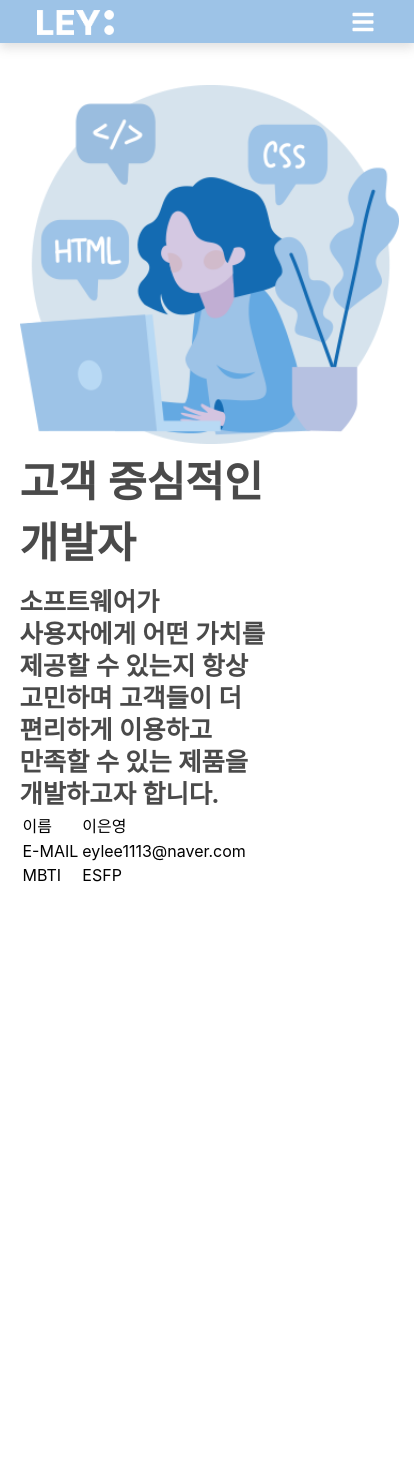
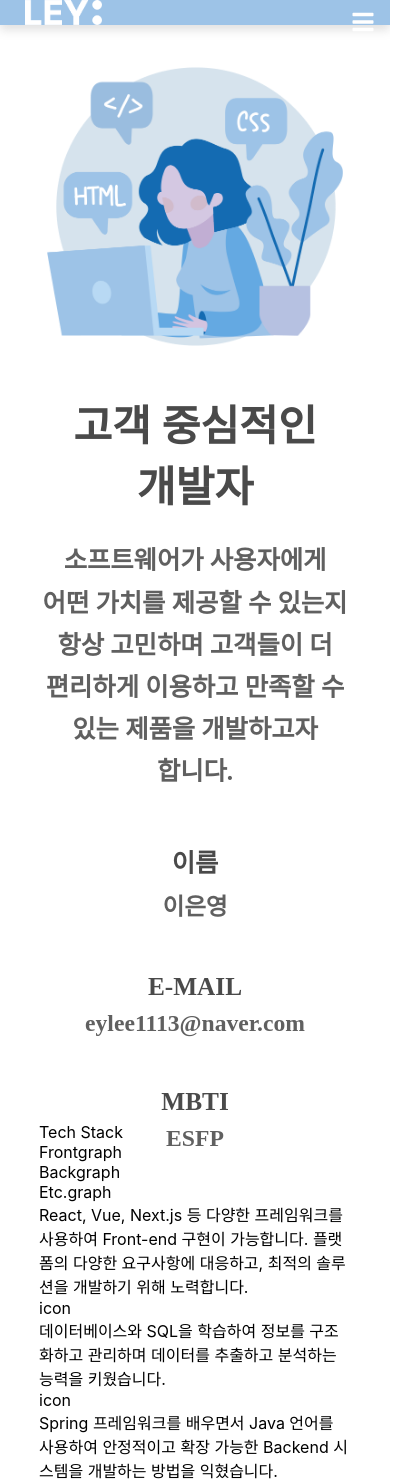
Before and after one commit to eunyeong1113/portfolio, a React (Create React App) app: page / in a window 390 px wide. Shown: the whole page, 414 px wide, since content can reach past the window. Before the commit the page ends 930 px from the top, so only its background shows below. Built offline with nearby package versions, Linux system fonts and the light colour scheme.

Commit message:
[#3] Modify: 모바일 환경 화면 구성 및 요소 배치 변경

```diff
--- a/public/index.html
+++ b/public/index.html
@@ -7,12 +7,12 @@
     <meta name="theme-color" content="#000000" />
     <meta
       name="description"
-      content="Web site created using create-react-app"
+      content="Web site created using create-react-"
     />
-    <link rel="apple-touch-icon" href="%PUBLIC_URL%/logo192.png" />
+    <link rel="le-touch-icon" href="%PUBLIC_URL%/logo192.png" />
     <!--
-      manifest.json provides metadata used when your web app is installed on a
-      user's mobile device or desktop. See https://developers.google.com/web/fundamentals/web-app-manifest/
+      manifest.json provides metadata used when your web  is installed on a
+      user's mobile device or desktop. See https://developers.google.com/web/fundamentals/web--manifest/
     -->
     <link rel="manifest" href="%PUBLIC_URL%/manifest.json" />
     <!--
@@ -24,10 +24,10 @@
       work correctly both with client-side routing and a non-root public URL.
       Learn how to configure a non-root public URL by running `npm run build`.
     -->
-    <title>React App</title>
+    <title>LEY Portfolio</title>
   </head>
   <body>
-    <noscript>You need to enable JavaScript to run this app.</noscript>
+    <noscript>You need to enable JavaScript to run this .</noscript>
     <div id="root"></div>
     <!--
       This HTML file is a template.
--- a/src/App.tsx
+++ b/src/App.tsx
@@ -36,7 +36,6 @@ const App = () =>{
 };
 export default App;
 const wrapper=css`
-  height:auto;
-	min-height: calc(100vh - 100px);
-  // position: relative;
+  height: 100vh;
+  width:100vw;
 `;
--- a/src/components/Home/aboutMe.tsx
+++ b/src/components/Home/aboutMe.tsx
@@ -17,31 +17,33 @@ const AboutME = () => {
                     만족할 수 있는 제품을 개발하고자 합니다.
                 </div>
             </div>
-            <div>
-                <table>
-                    <tr>
-                        <td>이름</td>
-                        <td>이은영</td>
-                    </tr>
-                    <tr>
-                        <td>E-MAIL</td>
-                        <td>eylee1113@naver.com</td>
-                    </tr>
-                    <tr>
-                        <td>MBTI</td>
-                        <td>ESFP</td>
-                    </tr>
-                </table>
+            <div css={table}>
+                <ul css={ul}>
+                    <li css={th}>이름</li>
+                    <li css={td}>이은영</li>
+                </ul>
+                <ul css={ul}>
+                    <li css={th}>E-MAIL</li>
+                    <li css={td}>eylee1113@naver.com</li>
+                </ul>
+                <ul css={ul}>
+                    <li css={th}>MBTI</li>
+                    <li css={td}>ESFP</li>
+                </ul>
             </div>
         </div>
     );
 }
 export default AboutME;
 const back = css`
-padding: 13vh 12vw 5vh;
-@media screen and (max-width: 768px) {
-        // width:100vh;
-        padding: 5vh 5vw;
+    height:70vh;
+    padding: 13vh 5vh;
+    @media screen and (max-width: 768px) {
+        margin-top:5vh;
+        margin-bottom:5vh;
+        padding:0vh 0vh;
+        height:120vh;
+
     }
 `;
 const img=css`
@@ -54,25 +56,79 @@ const img=css`
     }
 `;
 const size=css`
-    width:50vh;
     @media screen and (max-width: 768px) {
-        width:45vh;
+        width:35vh;
     }
 `;
 const text=css`
+    padding-top: 5vh;
     // float:left;
-    width:65vw;
+    width:32vw;
     font-family: 'Pretendard';
     font-style: normal;
     font-weight: 700;
     font-size: 5vh;
     color: #4A4A4A;
+    @media screen and (max-width: 768px) {
+        // margin-top:5vh;
+        width:auto;
+        text-align:center;
+    }
 `;
 const main=css`
+    word-break:keep-all
 `;
 const sub=css`
-    margin-top:1rem;
+    color:#606060;
+    margin-top:3vh;
     font-size: 3vh;
-    line-height: 2rem;
+    line-height: 5vh;
     word-break:keep-all
 `;
+const table=css`
+position: absolute;
+bottom: 0px;
+padding-bottom:15vh;
+
+font-family: 'Pretendard';
+font-style: normal;
+font-weight: 700;
+font-size: 3vh;
+color: #4A4A4A;
+@media screen and (max-width: 768px) {
+        margin-top:3vh;
+        position: static;
+        bottom: auto;
+        padding-bottom:0vh;
+        text-align:center;
+        display: grid
+    }
+`;
+
+const th=css`
+    padding-bottom:1vh;
+    width:8vw;
+    display:inline-block;
+    @media screen and (max-width: 768px) {
+        display:contents;
+        text-align:center;
+        padding-bottom:0vh;
+    }
+`;
+const td=css`
+    padding-bottom:1vh;
+    display:inline;
+    @media screen and (max-width: 768px) {
+        text-align:center;
+        display:block;
+        color:#606060;
+        margin-top:1vh;
+        font-size:2.8vh;
+        padding-bottom:0vh;
+    }
+`;
+const ul=css`
+    list-style-type: none;
+    padding-left:0px;
+
+`;
--- /dev/null
+++ b/src/components/Home/techStack.tsx
@@ -0,0 +1,46 @@
+/* eslint-disable jsx-a11y/alt-text */
+/** @jsxImportSource @emotion/react */
+
+const TechStack = () => {
+    return(
+        <div>
+            <div>
+                <div>Tech Stack</div>
+                <div>
+                    <div>
+                        <span>Front</span>
+                        graph
+                    </div>
+                    <div>
+                        <span>Back</span>
+                        graph
+                    </div>
+                    <div>
+                        <span>Etc.</span>
+                        graph
+                    </div>
+                </div>
+                <div>
+                    <div>React, Vue, Next.js 등 다양한 프레임워크를 사용하여 Front-end 구현이 가능합니다.
+                        플랫폼의 다양한 요구사항에 대응하고,
+                        최적의 솔루션을 개발하기 위해 노력합니다.
+                    </div>
+                    <div>
+                        icon
+                        <div>
+                            데이터베이스와 SQL을 학습하여 정보를
+                            구조화하고 관리하며 데이터를 추출하고 분석하는 능력을 키웠습니다.
+                        </div>
+                    </div>
+                    <div>
+                        icon
+                        <div>
+                            Spring 프레임워크를 배우면서 Java 언어를 사용하여 안정적이고 확장 가능한 Backend 시스템을 개발하는 방법을 익혔습니다.
+                        </div>
+                    </div>
+                </div>
+            </div>
+        </div>
+    );
+}
+export default TechStack;
--- a/src/components/navbar.tsx
+++ b/src/components/navbar.tsx
@@ -88,9 +88,9 @@ const StyledHeader = styled.header`
   color: #ffffff;
   background-color: #9DC3E7;
   box-shadow: 0px 5px 10px rgba(136, 136, 136, 0.25);
-  width: 100%;
+  // width: 100%;
   // height:60px;
-  padding: 10px 12px 8px 12px;
+  // padding: 10px 12px 8px 12px;
   display: flex;
   align-items: center;
   justify-content: space-between;
@@ -170,7 +170,7 @@ const nav = css`
     font-family: "Pretendard";
     margin-left: 50px;
     margin-right: 100px;
-    width: 70%;
+    // width: 70%;
 `;
 const img = css`
     height: 25px;
--- a/src/index.css
+++ b/src/index.css
@@ -5,6 +5,7 @@ body {
     sans-serif;
   -webkit-font-smoothing: antialiased;
   -moz-osx-font-smoothing: grayscale;
+  overflow-x: hidden;
 }
 
 code {
--- a/src/pages/Home.tsx
+++ b/src/pages/Home.tsx
@@ -1,21 +1,23 @@
 /* eslint-disable jsx-a11y/alt-text */
 /** @jsxImportSource @emotion/react */
 import React from "react";
-import AboutME from "../components/Home/aboutMe";
 import { css } from "@emotion/react";
 import Footer from "../components/footer";
+
+import AboutME from "../components/Home/aboutMe";
+import TechStack from "../components/Home/techStack";
 
 
 const Home = () => {
   return(
-    <div>
+    <div css={wrap}>
       <AboutME/>
-
+      <TechStack/>
     </div>
   );
 };
 export default Home;
-// const wrap = css`
-//   min-height: 100%;
-//   height: auto;
-// `;
+const wrap = css`
+  margin-left:10vw;
+  margin-right:10vw;
+`;
```
Also changed, not shown: public/manifest.json, public/me.png.
